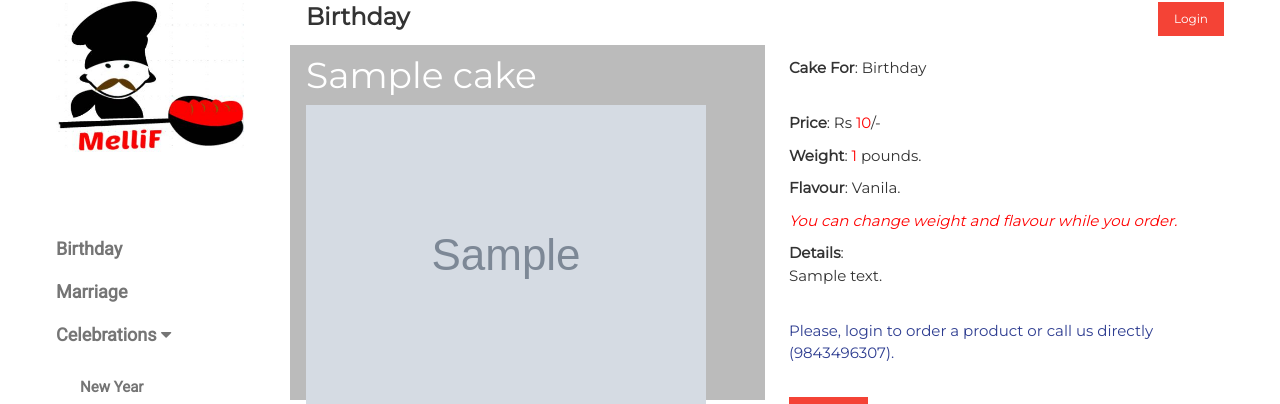
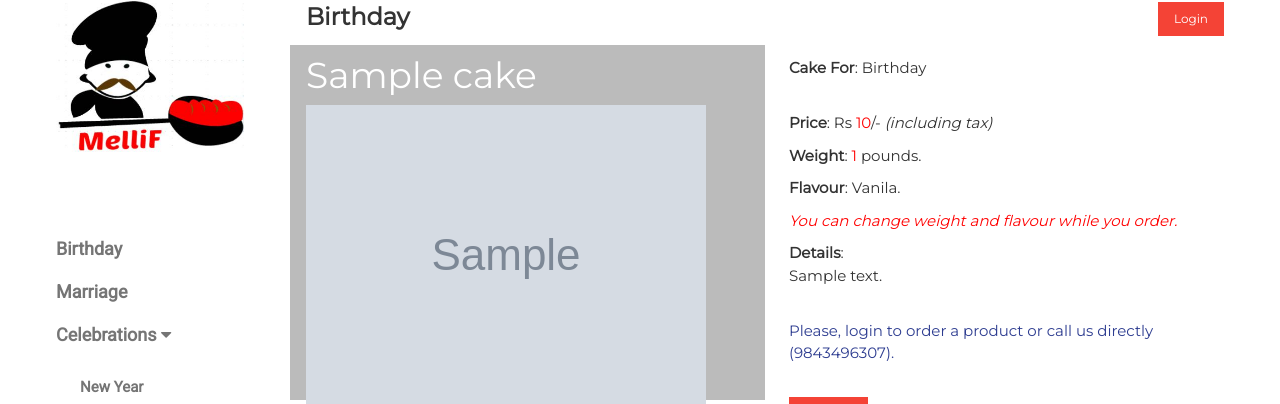
Before and after one commit to er-nabin-bhusal/project, a Django app: a page that uses cakes/templates/individual.html in a window 1280 px wide. Shown: the part 17-421 px from the top of the page. Run offline with Django 3.2, Linux system fonts and the light colour scheme; tables that the repository leaves empty hold one stand-in row (values such as "Sample post"); grey boxes marked "Sample" are stand-in pictures; some libraries are stand-ins or nearby versions.

Commit message:
taax including

```diff
--- a/cakes/templates/individual.html
+++ b/cakes/templates/individual.html
@@ -12,7 +12,7 @@
   <div class="w3-half">
     <div class="w3-left-align w3-padding-large">
           <p><strong>Cake For</strong>: {{ cake.cake_type }}</p><br>
-          <p><strong>Price</strong>: Rs <span id="cake-price" style="color: red;">{{ cake.price }}</span>/-</p>
+          <p><strong>Price</strong>: Rs <span id="cake-price" style="color: red;">{{ cake.price }}</span>/- <i>(including tax)</i></p>
           {% if cake.weight %}
           <p><strong>Weight</strong>: <span id="cake-weight" style="color: red;">{{ cake.weight }}</span> pounds.</p>
           <p><strong>Flavour</strong>: <span id="cake-flavour">{{ cake.flavour }}</span>.</p>
@@ -45,7 +45,7 @@
       <h2>Order Form</h2>
     </div>
     <div class="w3-panel">
-      <b>Price</b> : Rs <span id="result-price" style="color: red; font-weight: bold; font-size: 18;"></span>/- <br><br></p>
+      <b>Price</b> : Rs <span id="result-price" style="color: red; font-weight: bold; font-size: 18;"></span>/- <i>(including tax)</i><br><br></p>
       <form action='' method="POST">{% csrf_token %}
       {{ order_form|crispy }}
       <div class="w3-section">
```
